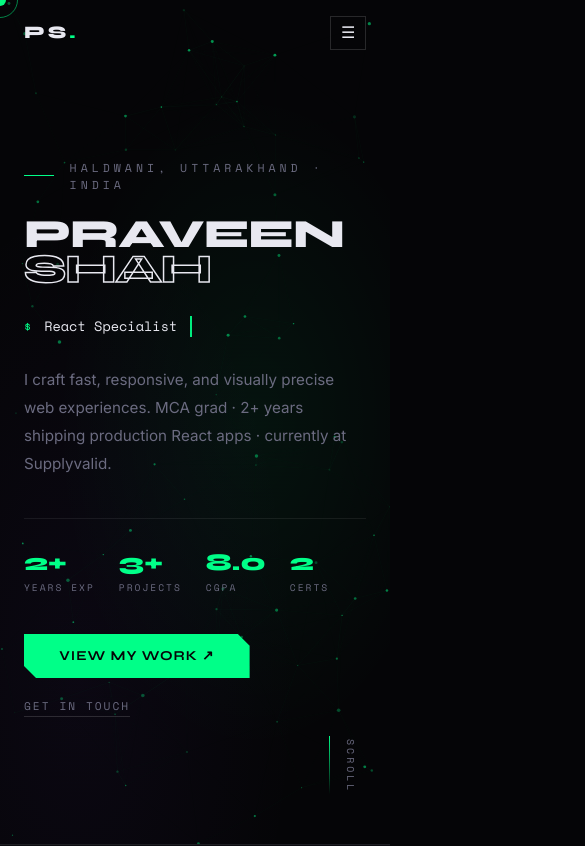
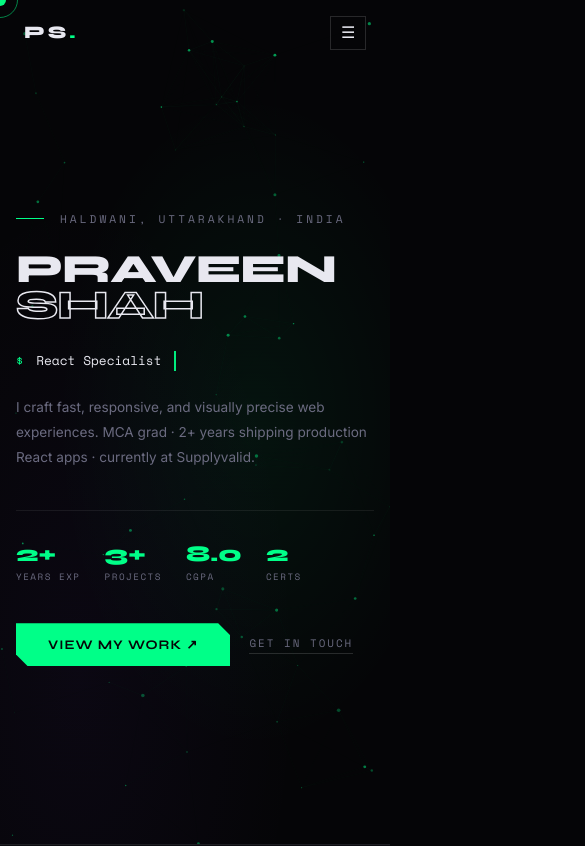
Before and after one commit to praveenshah7/New_Portfolio, a React (Create React App) app: page / in a window 390 px wide. Shown: the top 846 px of the page, 585 px wide, since content can reach past the window. Built offline with nearby package versions, Linux system fonts and the light colour scheme.

Commit message:
fix: hero loader full mobile responsive

```diff
--- a/src/components/Hero.js
+++ b/src/components/Hero.js
@@ -18,7 +18,7 @@ export default function Hero() {
     const resize = () => {
       canvas.width = canvas.offsetWidth;
       canvas.height = canvas.offsetHeight;
-      dots = Array.from({ length: 80 }, () => ({
+      dots = Array.from({ length: 60 }, () => ({
         x: Math.random() * canvas.width, y: Math.random() * canvas.height,
         r: Math.random() * 1.5 + 0.3, vx: (Math.random() - 0.5) * 0.4,
         vy: (Math.random() - 0.5) * 0.4, o: Math.random() * 0.5 + 0.1,
@@ -72,18 +72,18 @@ export default function Hero() {
   }, []);
 
   return (
-    <section id="hero" style={{ minHeight: '100vh', display: 'flex', flexDirection: 'column', justifyContent: 'center', padding: '0 5rem', position: 'relative', overflow: 'hidden' }}>
+    <section id="hero" style={{ minHeight: '100vh', display: 'flex', flexDirection: 'column', justifyContent: 'center', padding: '0 5rem', position: 'relative', overflow: 'hidden', boxSizing: 'border-box', width: '100%' }}>
       <canvas ref={canvasRef} style={{ position: 'absolute', inset: 0, width: '100%', height: '100%', zIndex: 0 }} />
       <div style={{ position: 'absolute', inset: 0, background: 'radial-gradient(ellipse at 65% 50%, rgba(0,255,136,0.06) 0%, transparent 55%), radial-gradient(ellipse at 20% 80%, rgba(124,58,237,0.05) 0%, transparent 50%)', zIndex: 1, pointerEvents: 'none' }} />
       <div style={{ position: 'absolute', inset: 0, backgroundImage: 'repeating-linear-gradient(0deg, transparent, transparent 2px, rgba(0,0,0,0.03) 2px, rgba(0,0,0,0.03) 4px)', zIndex: 1, pointerEvents: 'none' }} />
 
-      <div style={{ position: 'relative', zIndex: 2, maxWidth: '1000px' }}>
-        <div style={{ display: 'flex', alignItems: 'center', gap: '1rem', fontFamily: "'Space Mono', monospace", fontSize: '.72rem', letterSpacing: '4px', color: '#6b6b80', textTransform: 'uppercase', marginBottom: '1.5rem' }}>
-          <span style={{ width: '32px', height: '1px', background: '#00ff88', display: 'inline-block' }} />
+      <div style={{ position: 'relative', zIndex: 2, maxWidth: '900px', width: '100%' }}>
+        <div style={{ display: 'flex', alignItems: 'center', gap: '1rem', fontFamily: "'Space Mono', monospace", fontSize: '.7rem', letterSpacing: '3px', color: '#6b6b80', textTransform: 'uppercase', marginBottom: '1.5rem', flexWrap: 'wrap' }}>
+          <span style={{ width: '28px', height: '1px', background: '#00ff88', display: 'inline-block', flexShrink: 0 }} />
           Haldwani, Uttarakhand · India
         </div>
 
-        <h1 style={{ fontFamily: "'Syne', sans-serif", fontWeight: 800, fontSize: 'clamp(2.8rem, 11vw, 9.5rem)', lineHeight: 0.88, letterSpacing: '-3px', textTransform: 'uppercase', position: 'relative' }}>
+        <h1 style={{ fontFamily: "'Syne', sans-serif", fontWeight: 800, fontSize: 'clamp(2.5rem, 10vw, 9.5rem)', lineHeight: 0.9, letterSpacing: '-2px', textTransform: 'uppercase', position: 'relative', wordBreak: 'keep-all' }}>
           <span style={{ display: 'block', position: 'relative' }}>
             {glitch && (
               <>
@@ -104,37 +104,37 @@ export default function Hero() {
           </span>
         </h1>
 
-        <div style={{ display: 'flex', alignItems: 'center', gap: '.8rem', marginTop: '1.8rem' }}>
-          <span style={{ fontFamily: "'Space Mono', monospace", fontSize: '.75rem', color: '#00ff88' }}>$</span>
-          <span style={{ fontFamily: "'Space Mono', monospace", fontSize: 'clamp(.85rem, 2vw, 1.3rem)', color: '#e8e8f0', fontWeight: 400 }}>{displayed}</span>
-          <span style={{ display: 'inline-block', width: '2px', height: '1.3em', background: '#00ff88', animation: 'blink 1s infinite', verticalAlign: 'middle' }} />
+        <div style={{ display: 'flex', alignItems: 'center', gap: '.8rem', marginTop: '1.8rem', flexWrap: 'wrap' }}>
+          <span style={{ fontFamily: "'Space Mono', monospace", fontSize: '.75rem', color: '#00ff88', flexShrink: 0 }}>$</span>
+          <span style={{ fontFamily: "'Space Mono', monospace", fontSize: 'clamp(.8rem, 2vw, 1.2rem)', color: '#e8e8f0' }}>{displayed}</span>
+          <span style={{ display: 'inline-block', width: '2px', height: '1.2em', background: '#00ff88', animation: 'blink 1s infinite', verticalAlign: 'middle', flexShrink: 0 }} />
         </div>
 
-        <p style={{ maxWidth: '460px', color: '#6b6b80', fontSize: '.95rem', lineHeight: 1.85, marginTop: '1.8rem' }}>
+        <p style={{ maxWidth: '460px', color: '#6b6b80', fontSize: 'clamp(.85rem, 2vw, .95rem)', lineHeight: 1.85, marginTop: '1.5rem' }}>
           I craft fast, responsive, and visually precise web experiences. MCA grad · 2+ years shipping production React apps · currently at Supplyvalid.
         </p>
 
-        <div className="hero-stats" style={{ display: 'flex', gap: '3rem', marginTop: '2.5rem', paddingTop: '2rem', borderTop: '1px solid rgba(255,255,255,0.07)', flexWrap: 'wrap' }}>
+        <div className="hero-stats" style={{ display: 'flex', gap: '2rem', marginTop: '2.5rem', paddingTop: '2rem', borderTop: '1px solid rgba(255,255,255,0.07)', flexWrap: 'wrap' }}>
           {[['2+', 'Years Exp'], ['3+', 'Projects'], ['8.0', 'CGPA'], ['2', 'Certs']].map(([num, label]) => (
-            <div key={label} style={{ minWidth: '55px' }}>
-              <div style={{ fontFamily: "'Syne', sans-serif", fontWeight: 800, fontSize: 'clamp(1.5rem, 4vw, 2.2rem)', color: '#00ff88', lineHeight: 1 }}>{num}</div>
-              <div style={{ fontFamily: "'Space Mono', monospace", fontSize: '.6rem', color: '#6b6b80', letterSpacing: '2px', textTransform: 'uppercase', marginTop: '.3rem' }}>{label}</div>
+            <div key={label} style={{ minWidth: '50px' }}>
+              <div style={{ fontFamily: "'Syne', sans-serif", fontWeight: 800, fontSize: 'clamp(1.4rem, 4vw, 2.2rem)', color: '#00ff88', lineHeight: 1 }}>{num}</div>
+              <div style={{ fontFamily: "'Space Mono', monospace", fontSize: '.58rem', color: '#6b6b80', letterSpacing: '1.5px', textTransform: 'uppercase', marginTop: '.3rem' }}>{label}</div>
             </div>
           ))}
         </div>
 
         <div style={{ display: 'flex', gap: '1.2rem', marginTop: '2.5rem', alignItems: 'center', flexWrap: 'wrap' }}>
           <MagneticBtn href="#projects" primary>View My Work ↗</MagneticBtn>
-          <a href="#contact" style={{ fontFamily: "'Space Mono', monospace", fontSize: '.7rem', color: '#6b6b80', letterSpacing: '2px', textTransform: 'uppercase', borderBottom: '1px solid rgba(255,255,255,0.14)', paddingBottom: '2px', transition: 'color 0.2s', textDecoration: 'none' }}
+          <a href="#contact" style={{ fontFamily: "'Space Mono', monospace", fontSize: '.68rem', color: '#6b6b80', letterSpacing: '2px', textTransform: 'uppercase', borderBottom: '1px solid rgba(255,255,255,0.14)', paddingBottom: '2px', transition: 'color 0.2s', textDecoration: 'none' }}
             onMouseEnter={e => e.currentTarget.style.color = '#00ff88'}
             onMouseLeave={e => e.currentTarget.style.color = '#6b6b80'}
           >Get In Touch</a>
         </div>
       </div>
 
-      <div style={{ position: 'absolute', bottom: '3rem', right: '2rem', display: 'flex', flexDirection: 'column', alignItems: 'center', gap: '.8rem', fontFamily: "'Space Mono', monospace", fontSize: '.62rem', letterSpacing: '3px', color: '#6b6b80', textTransform: 'uppercase', writingMode: 'vertical-rl', zIndex: 2 }}>
+      <div className="scroll-indicator" style={{ position: 'absolute', bottom: '3rem', right: '2rem', display: 'flex', flexDirection: 'column', alignItems: 'center', gap: '.8rem', fontFamily: "'Space Mono', monospace", fontSize: '.6rem', letterSpacing: '3px', color: '#6b6b80', textTransform: 'uppercase', writingMode: 'vertical-rl', zIndex: 2 }}>
         <span>Scroll</span>
-        <span style={{ width: '1px', height: '60px', background: 'linear-gradient(to bottom, #00ff88, transparent)', animation: 'scrollAnim 2s ease infinite', display: 'block' }} />
+        <span style={{ width: '1px', height: '50px', background: 'linear-gradient(to bottom, #00ff88, transparent)', animation: 'scrollAnim 2s ease infinite', display: 'block' }} />
       </div>
 
       <style>{`
@@ -146,9 +146,11 @@ export default function Hero() {
         @media(max-width:768px){
           #hero h1 { font-size: 3rem !important; letter-spacing: -1px !important; }
           .hero-stats { gap: 1.5rem !important; }
+          .scroll-indicator { display: none !important; }
         }
         @media(max-width:400px){
           #hero h1 { font-size: 2.5rem !important; }
+          #hero { padding: 5rem 1rem 3rem !important; }
         }
       `}</style>
     </section>
@@ -167,7 +169,7 @@ function MagneticBtn({ href, children, primary }) {
   const handleLeave = () => { if (ref.current) ref.current.style.transform = 'translate(0,0)'; };
   return (
     <a ref={ref} href={href}
-      style={{ display: 'inline-flex', alignItems: 'center', gap: '.7rem', padding: '.85rem 2.2rem', background: primary ? '#00ff88' : 'transparent', color: primary ? '#050507' : '#e8e8f0', fontFamily: "'Syne', sans-serif", fontWeight: 700, fontSize: '.85rem', letterSpacing: '1px', textTransform: 'uppercase', border: primary ? 'none' : '1px solid rgba(255,255,255,0.14)', clipPath: primary ? 'polygon(0 0,calc(100% - 12px) 0,100% 12px,100% 100%,12px 100%,0 calc(100% - 12px))' : 'none', transition: 'opacity 0.2s, transform 0.3s cubic-bezier(.16,1,.3,1)', textDecoration: 'none' }}
+      style={{ display: 'inline-flex', alignItems: 'center', gap: '.7rem', padding: '.85rem 2rem', background: primary ? '#00ff88' : 'transparent', color: primary ? '#050507' : '#e8e8f0', fontFamily: "'Syne', sans-serif", fontWeight: 700, fontSize: '.82rem', letterSpacing: '1px', textTransform: 'uppercase', border: primary ? 'none' : '1px solid rgba(255,255,255,0.14)', clipPath: primary ? 'polygon(0 0,calc(100% - 12px) 0,100% 12px,100% 100%,12px 100%,0 calc(100% - 12px))' : 'none', transition: 'opacity 0.2s, transform 0.3s cubic-bezier(.16,1,.3,1)', textDecoration: 'none' }}
       onMouseMove={handleMove} onMouseLeave={handleLeave}
       onMouseEnter={e => { if (primary) e.currentTarget.style.opacity = '0.85'; }}
     >{children}</a>
--- a/src/components/Loader.js
+++ b/src/components/Loader.js
@@ -4,8 +4,8 @@ import React, { useState, useEffect } from 'react';
 const codeLines = [
   'import React from "react";',
   'const Praveen = () => {',
-  '  const skills = ["React", "Node"];',
-  '  const passion = "Building UI";',
+  '  const role = "Frontend Dev";',
+  '  const stack = ["React", "Node"];',
   '  return <Portfolio />;',
   '};',
   'export default Praveen;',
@@ -30,19 +30,13 @@ export default function Loader({ onDone }) {
   }, [onDone]);
 
   return (
-    <div style={{
-      position: 'fixed', inset: 0, background: '#050507', zIndex: 9999,
-      display: 'flex', flexDirection: 'column', alignItems: 'center',
-      justifyContent: 'center', padding: '1.5rem',
-      opacity: fadeOut ? 0 : 1, transition: 'opacity 0.5s ease',
-      pointerEvents: fadeOut ? 'none' : 'all',
-    }}>
+    <div style={{ position: 'fixed', inset: 0, background: '#050507', zIndex: 9999, display: 'flex', flexDirection: 'column', alignItems: 'center', justifyContent: 'center', padding: '1.5rem', opacity: fadeOut ? 0 : 1, transition: 'opacity 0.5s ease', pointerEvents: fadeOut ? 'none' : 'all', boxSizing: 'border-box' }}>
+
       <div style={{ fontFamily: "'Syne', sans-serif", fontWeight: 800, fontSize: '1.4rem', letterSpacing: '4px', color: '#e8e8f0', marginBottom: '2rem', textTransform: 'uppercase' }}>
         PS<span style={{ color: '#00ff88' }}>.</span>
       </div>
 
-      <div style={{ width: '100%', maxWidth: '360px', background: '#0d0d12', border: '1px solid rgba(255,255,255,0.08)', borderRadius: '10px', overflow: 'hidden' }}>
-        {/* Header */}
+      <div style={{ width: '100%', maxWidth: '340px', background: '#0d0d12', border: '1px solid rgba(255,255,255,0.08)', borderRadius: '10px', overflow: 'hidden' }}>
         <div style={{ background: '#13131a', padding: '.6rem 1rem', display: 'flex', alignItems: 'center', gap: '.5rem', borderBottom: '1px solid rgba(255,255,255,0.06)' }}>
           {['#ff5f57','#febc2e','#28c840'].map(c => (
             <span key={c} style={{ width: '9px', height: '9px', borderRadius: '50%', background: c, display: 'inline-block', flexShrink: 0 }} />
@@ -50,15 +44,11 @@ export default function Loader({ onDone }) {
           <span style={{ fontFamily: "'Space Mono', monospace", fontSize: '.6rem', color: '#6b6b80', marginLeft: '.5rem' }}>portfolio.js</span>
         </div>
 
-        {/* Code lines */}
-        <div style={{ padding: '1rem', fontFamily: "'Space Mono', monospace", fontSize: '.7rem', lineHeight: 1.9, minHeight: '160px', overflowX: 'hidden' }}>
+        <div style={{ padding: '1rem', fontFamily: "'Space Mono', monospace", fontSize: '.68rem', lineHeight: 1.9, minHeight: '160px', overflowX: 'hidden' }}>
           {lines.map((line, i) => (
-            <div key={i} style={{
-              color: line.startsWith('import') ? '#7c3aed' : line.startsWith('const') || line.includes('const') ? '#06b6d4' : line.includes('return') ? '#f59e0b' : line.startsWith('export') ? '#00ff88' : '#a0a0b8',
-              display: 'flex', gap: '.6rem', overflow: 'hidden',
-            }}>
-              <span style={{ color: '#3a3a4a', flexShrink: 0, userSelect: 'none' }}>{String(i + 1).padStart(2, '0')}</span>
-              <span style={{ overflow: 'hidden', textOverflow: 'ellipsis', whiteSpace: 'nowrap' }}>{line}</span>
+            <div key={i} style={{ display: 'flex', gap: '.6rem', overflow: 'hidden' }}>
+              <span style={{ color: '#3a3a4a', flexShrink: 0, userSelect: 'none', minWidth: '18px' }}>{String(i + 1).padStart(2, '0')}</span>
+              <span style={{ color: line.startsWith('import') ? '#7c3aed' : line.includes('const') ? '#06b6d4' : line.includes('return') ? '#f59e0b' : line.startsWith('export') ? '#00ff88' : '#a0a0b8', overflow: 'hidden', textOverflow: 'ellipsis', whiteSpace: 'nowrap' }}>{line}</span>
             </div>
           ))}
           {lines.length < codeLines.length && (
@@ -67,8 +57,7 @@ export default function Loader({ onDone }) {
         </div>
       </div>
 
-      {/* Progress */}
-      <div style={{ width: '100%', maxWidth: '360px', marginTop: '1.5rem' }}>
+      <div style={{ width: '100%', maxWidth: '340px', marginTop: '1.5rem' }}>
         <div style={{ display: 'flex', justifyContent: 'space-between', marginBottom: '.5rem' }}>
           <span style={{ fontFamily: "'Space Mono', monospace", fontSize: '.6rem', color: '#6b6b80', letterSpacing: '2px' }}>LOADING</span>
           <span style={{ fontFamily: "'Space Mono', monospace", fontSize: '.6rem', color: '#00ff88' }}>{progress}%</span>
--- a/src/index.css
+++ b/src/index.css
@@ -37,3 +37,8 @@ ul { list-style: none; }
 ::-webkit-scrollbar-track { background: var(--bg2); }
 ::-webkit-scrollbar-thumb { background: var(--accent); border-radius: 2px; }
 ::selection { background: rgba(0, 255, 136, 0.2); color: var(--accent); }
+html, body {
+  overflow-x: hidden;
+  width: 100%;
+  max-width: 100vw;
+}
```
